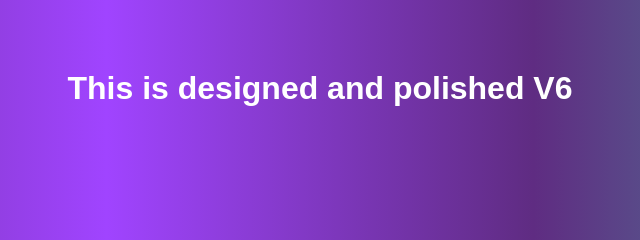
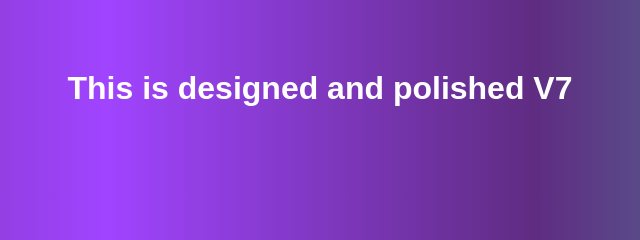
Before and after one commit to VSNIYA/myrepo, a plain HTML site: page a.html in a window 1280 px wide. Shown: the part 312-552 px from the top of the page, 320-960 px from the left. Drawn offline with Linux system fonts and the light colour scheme.

Commit message:
this is v7

```diff
--- a/a.html
+++ b/a.html
@@ -7,6 +7,6 @@
     <title>Document</title>
 </head>
 <body>
-    <h1>This is designed and polished V6</h1>
+    <h1>This is designed and polished V7</h1>
 </body>
 </html>
```
